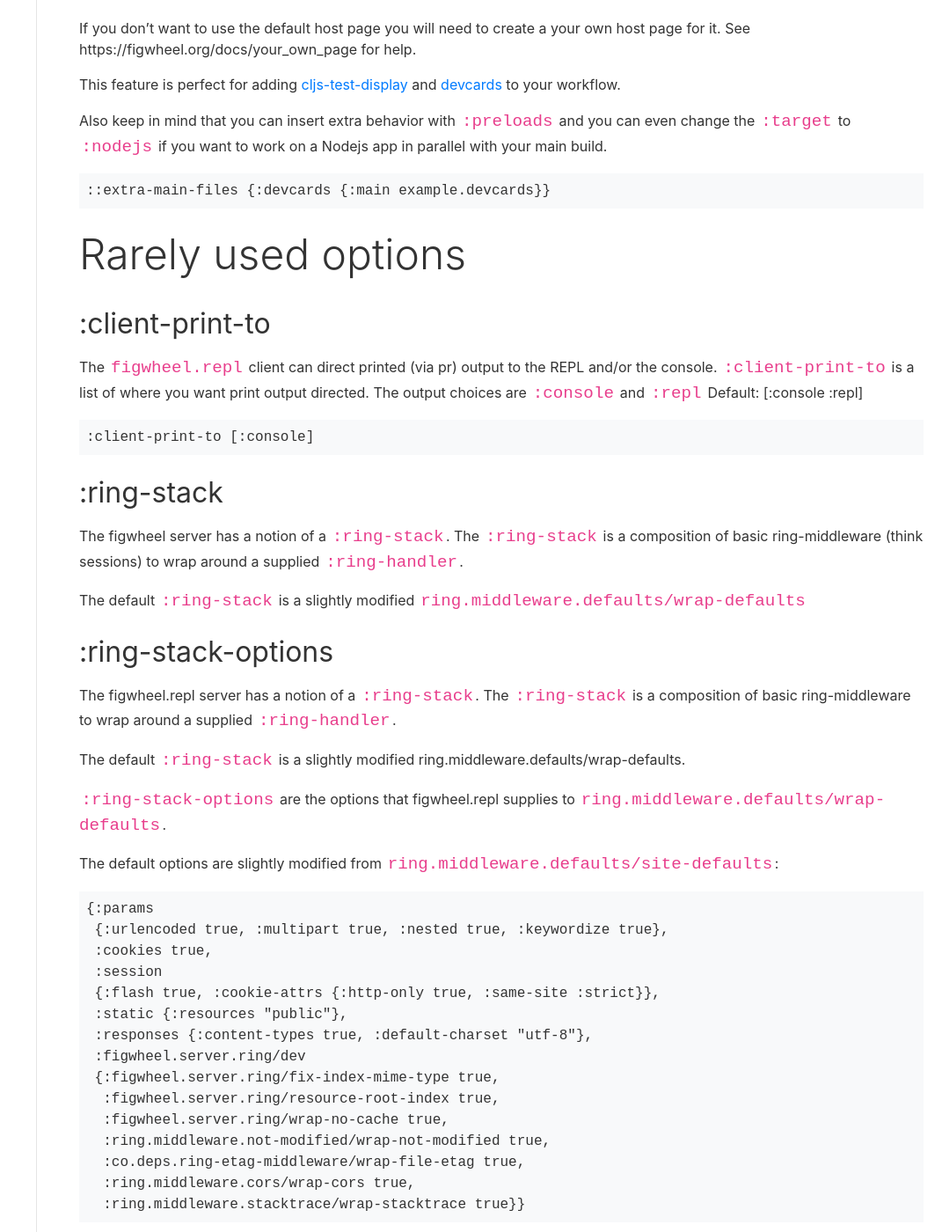
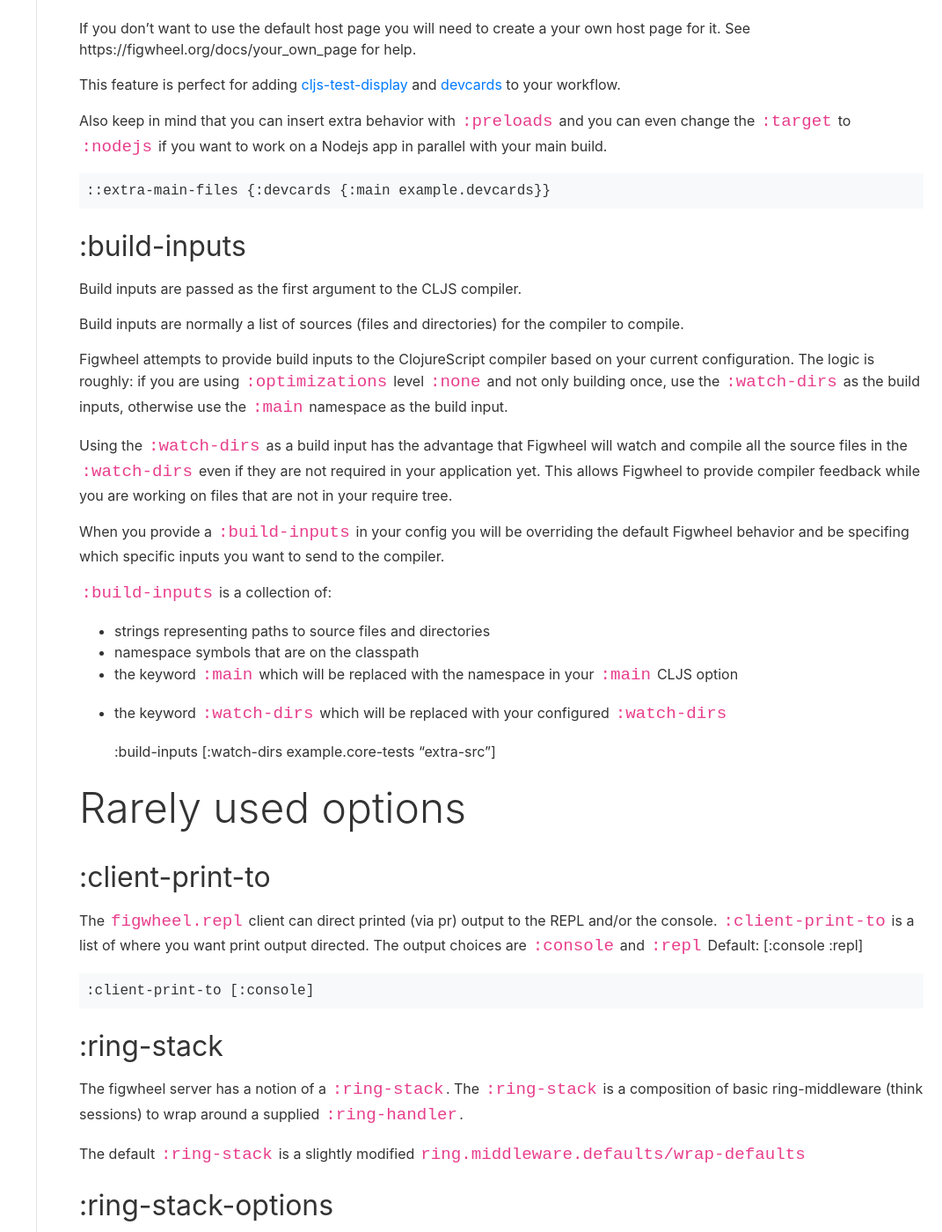
Before and after one commit to bhauman/figwheel-main, a Jekyll site: the page built from docs/config-options.md, in a window 1280 px wide and 1400 px high, scrolled down 9343 px. Shown: the whole window at 88% size, without its empty margins (209-1280 px from the left). Built offline with Jekyll 4.4.1, drawn with Linux system fonts in a browser that asks for light colours; our own code applies the rules of GitHub Pages for plain Markdown files.

Commit message:
update published docs

```diff
--- a/docs/config-options.md
+++ b/docs/config-options.md
@@ -454,6 +454,38 @@ on a Nodejs app in parallel with your main build.
 
     ::extra-main-files {:devcards {:main example.devcards}}
 
+## :build-inputs
+
+Build inputs are passed as the first argument to the CLJS compiler.
+
+Build inputs are normally a list of sources (files and directories)
+for the compiler to compile.
+
+Figwheel attempts to provide build inputs to the ClojureScript
+compiler based on your current configuration. The logic is roughly: if
+you are using `:optimizations` level `:none` and not only building
+once, use the `:watch-dirs` as the build inputs, otherwise use the
+`:main` namespace as the build input.
+
+Using the `:watch-dirs` as a build input has the advantage that
+Figwheel will watch and compile all the source files in the
+`:watch-dirs` even if they are not required in your application
+yet. This allows Figwheel to provide compiler feedback while you are
+working on files that are not in your require tree.
+
+When you provide a `:build-inputs` in your config you will be
+overriding the default Figwheel behavior and be specifing which
+specific inputs you want to send to the compiler.
+
+`:build-inputs` is a collection of:
+
+* strings representing paths to source files and directories
+* namespace symbols that are on the classpath
+* the keyword `:main` which will be replaced with the namespace in your `:main` CLJS option
+* the keyword `:watch-dirs` which will be replaced with your configured `:watch-dirs`
+
+    :build-inputs [:watch-dirs example.core-tests "extra-src"]
+
 # Rarely used options
 
 ## :client-print-to
```
Also changed, not shown: doc/figwheel-main-options.md (+32 -0 lines).
